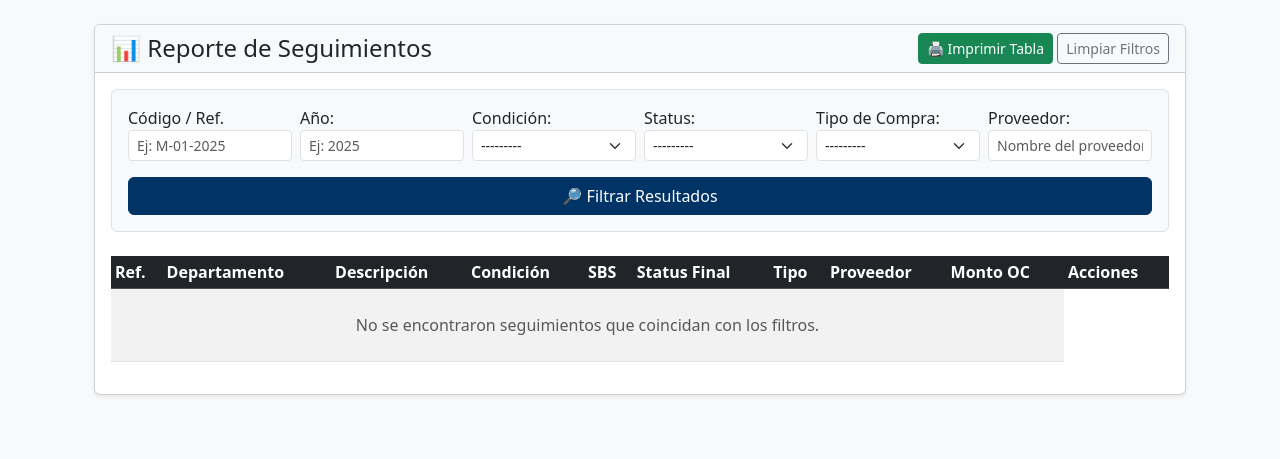
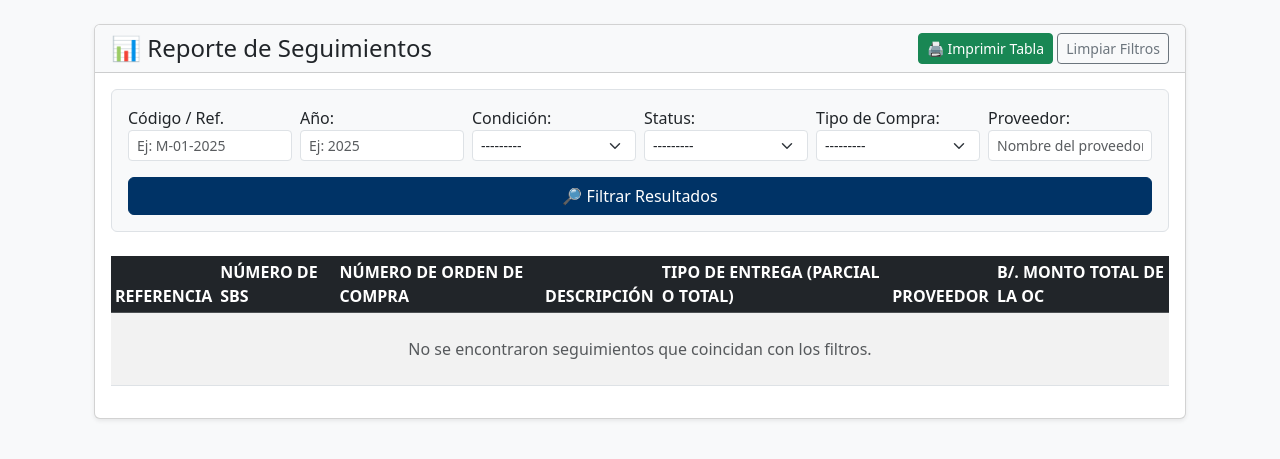
Before and after one commit to dmitre-cloud/LRAA_SEGUIMIENTO_SBS, a Django app: page /reportes/ in a window 1280 px wide. Shown: the part 56-515 px from the top of the page. Run offline with Django 5.2, Linux system fonts and the light colour scheme; the visitor is signed in with stand-in values (Sample User, id 1); data that the repository does not hold is empty; some libraries are stand-ins or nearby versions.

Commit message:
cambio de columnas en la tabla de reporte

```diff
--- a/solicitudes/templates/solicitudes/seguimiento_report.html
+++ b/solicitudes/templates/solicitudes/seguimiento_report.html
@@ -123,16 +123,13 @@
                 <table class="table table-striped table-hover table-sm align-middle">
                     <thead class="table-dark">
                         <tr>
-                            <th>Ref.</th>
-                            <th>Departamento</th>
-                            <th>Descripción</th>
-                            <th>Condición</th>
-                            <th>SBS</th>
-                            <th>Status Final</th>
-                            <th>Tipo</th>
-                            <th>Proveedor</th>
-                            <th>Monto OC</th>
-                            <th class="no-print">Acciones</th>
+                            <th>REFERENCIA</th>
+                            <th>NÚMERO DE SBS</th>
+                            <th>NÚMERO DE ORDEN DE COMPRA</th>
+                            <th>DESCRIPCIÓN</th>
+                            <th>TIPO DE ENTREGA (PARCIAL O TOTAL)</th>
+                            <th>PROVEEDOR</th>
+                            <th>B/. MONTO TOTAL DE LA OC</th>
                         </tr>
                     </thead>
                     <tbody>
@@ -142,33 +139,33 @@
                                 {{ seguimiento.solicitud.ref_departamento|default:seguimiento.solicitud.id }}
                             </td>
 
-                            <td>{{ seguimiento.solicitud.departamento }}</td>
-
-                            <td title="{{ seguimiento.solicitud.descripcion_pedido }}">
-                                {{ seguimiento.solicitud.descripcion_pedido|truncatechars:35 }}
-                            </td>
-
-                            <td><span class="badge bg-secondary">{{ seguimiento.get_condicion_display }}</span></td>
                             <td>
                                 <strong>{{ seguimiento.sbs_numero|default:"--" }}</strong>
                             </td>
-                            <td><span class="badge bg-info text-dark">{{ seguimiento.get_status_final_compra_display|truncatechars:30|default:"N/A" }}</span></td>
 
-                            <td>{{ seguimiento.solicitud.get_tipo_compra_display }}</td>
+                            <td>
+                                {{ seguimiento.oc_numero|default:"--" }}
+                            </td>
 
-                            <td>{{ seguimiento.proveedor|truncatechars:20|default:"--" }}</td>
+                            <td title="{{ seguimiento.solicitud.descripcion_pedido }}">
+                                {{ seguimiento.solicitud.descripcion_pedido|truncatechars:35|default:"--" }}
+                            </td>
 
-                            <td class="text-end">B/. {{ seguimiento.monto_oc|floatformat:2|default:"0.00"|intcomma }}</td>
+                            <td>
+                                {{ seguimiento.get_tipo_entrega_display|default:"--" }}
+                            </td>
 
-                            <td class="no-print text-center">
-                                <a href="{% url 'solicitud-detail' seguimiento.solicitud.pk %}" class="btn btn-sm btn-outline-primary" title="Ver Detalles">
-                                    <i class="fa-regular fa-folder-open"></i>
-                                </a>
+                            <td>
+                                {{ seguimiento.proveedor|truncatechars:20|default:"--" }}
+                            </td>
+
+                            <td class="text-end">
+                                B/. {{ seguimiento.monto_oc|floatformat:2|default:"0.00"|intcomma }}
                             </td>
                         </tr>
                         {% empty %}
                         <tr>
-                            <td colspan="9" class="text-center py-4 text-muted">
+                            <td colspan="7" class="text-center py-4 text-muted">
                                 No se encontraron seguimientos que coincidan con los filtros.
                             </td>
                         </tr>
@@ -178,9 +175,8 @@
                     {% if seguimientos %}
                     <tfoot class="table-dark">
                         <tr>
-                            <td colspan="7" class="text-end px-3"><strong>Total Monto OC:</strong></td>
+                            <td colspan="6" class="text-end px-3"><strong>MONTO TOTAL:</strong></td>
                             <td class="text-end"><strong>B/. {{ total_monto_oc|floatformat:2|intcomma }}</strong></td>
-                            <td class="no-print"></td>
                         </tr>
                     </tfoot>
                     {% endif %}
```
